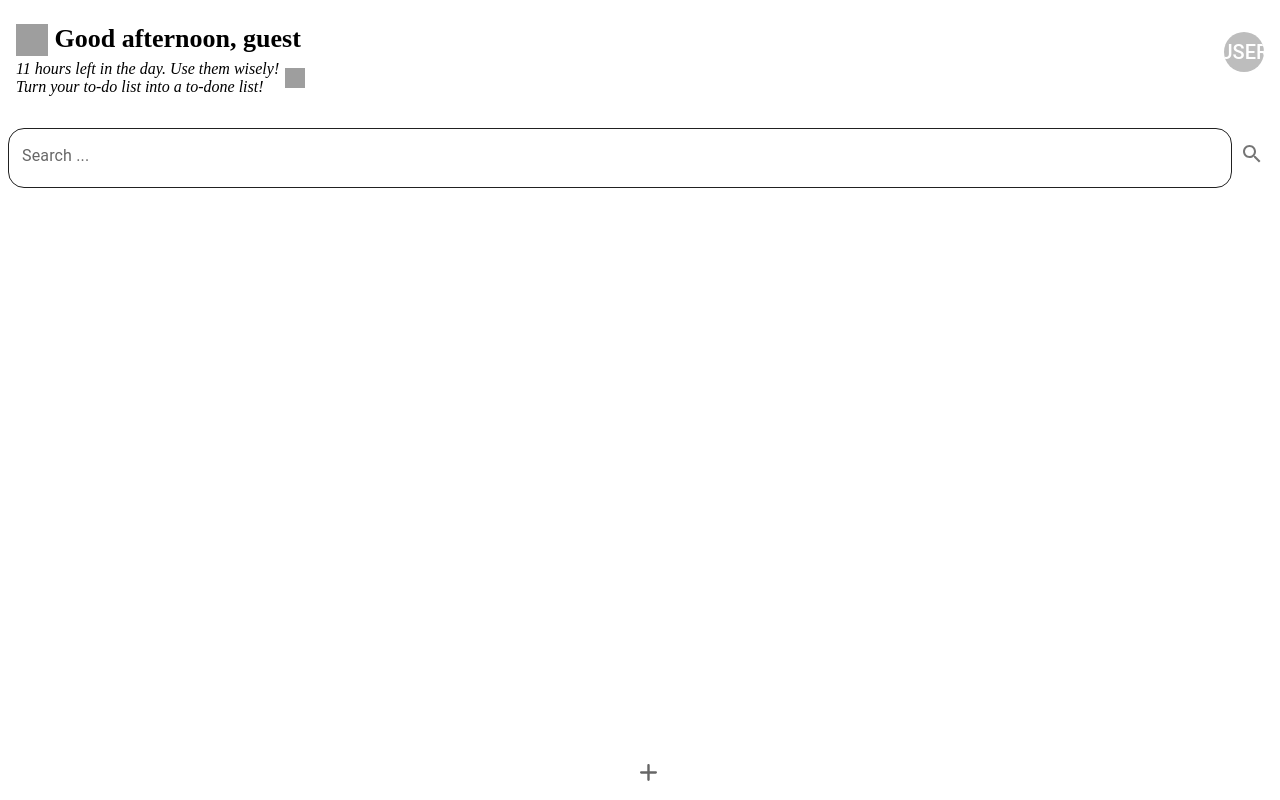
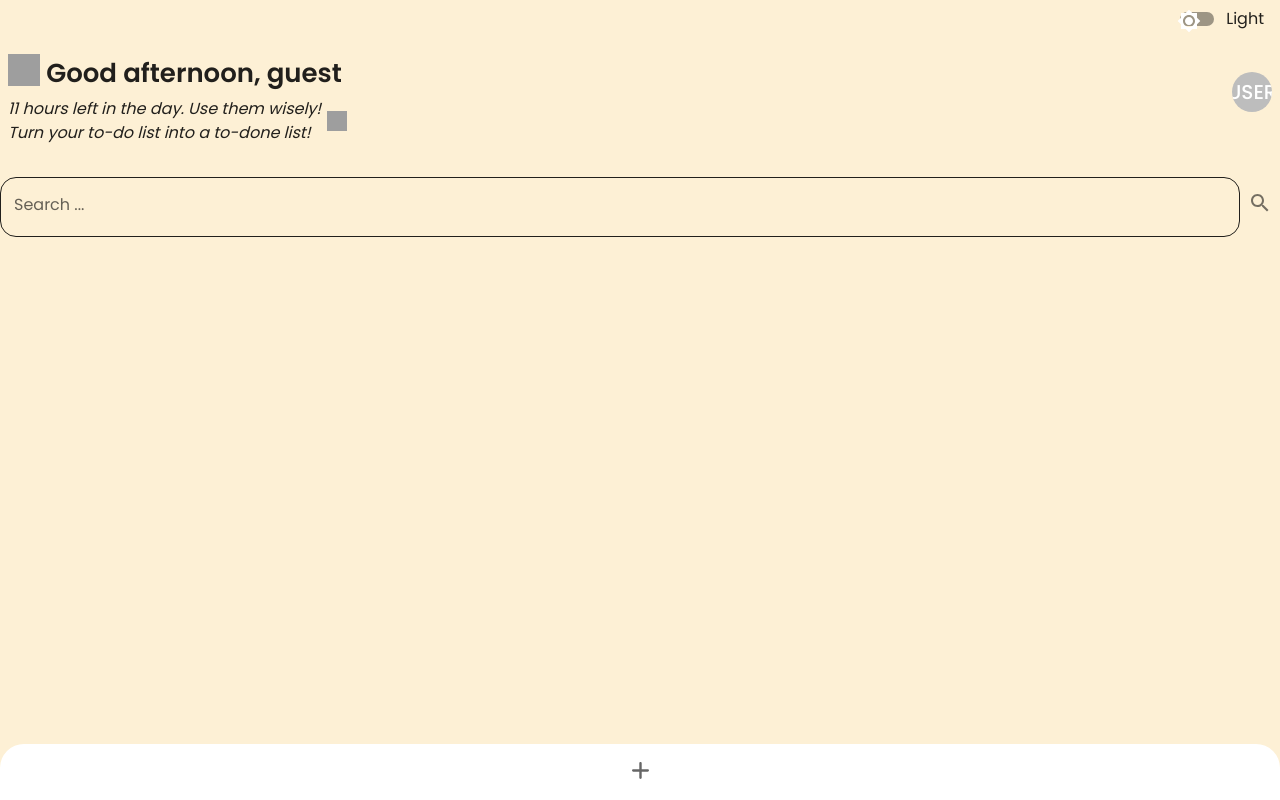
Before and after one commit to paraiii/Add-Question-App, a React (Vite) app: page / in a window 1280 px wide. Built offline with nearby package versions, Linux system fonts and the light colour scheme; grey boxes are pictures that could not be loaded.

Commit message:
Update theme color

```diff
--- a/src/App.tsx
+++ b/src/App.tsx
@@ -1,25 +1,47 @@
-import React from "react";
+import React, { useState } from "react";
 import { MainLayout } from "./layouts/MainLayout";
 import AppRouter from "./router";
-import { createTheme, ThemeProvider } from "@mui/material";
+import {
+  createTheme,
+  CssBaseline,
+  FormControlLabel,
+  styled,
+  Switch,
+  ThemeProvider,
+} from "@mui/material";
+import { createCustomTheme } from "./theme/createCustomizeTheme";
+import { Brightness4, Brightness7 } from "@mui/icons-material";
 
-export const theme = createTheme({
-  palette: {
-    primary: {
-      main: "#0052cc",
-    },
-    secondary: {
-      main: "#edf2ff",
-    },
-  },
-});
+export const App = () => {
+  const [mode, setMode] = useState<"light" | "dark">("light");
+  const toggleTheme = () => {
+    setMode((prevMode) => (prevMode === "light" ? "dark" : "light"));
+  };
+  const theme = createCustomTheme(mode);
 
-export const App: React.FC = () => {
   return (
     <ThemeProvider theme={theme}>
+      <CssBaseline />
+
+      <StyledSwitch
+        control={
+          <Switch
+            checked={mode === "dark"}
+            onChange={toggleTheme}
+            icon={<Brightness7 />}
+            checkedIcon={<Brightness4 />}
+          />
+        }
+        label={mode === "light" ? "Light" : "Dark"}
+      />
       <MainLayout>
         <AppRouter />
       </MainLayout>
     </ThemeProvider>
   );
 };
+
+const StyledSwitch = styled(FormControlLabel)`
+  display: flex;
+  justify-content: end;
+`;
--- a/src/components/tasks/QuestionList.tsx
+++ b/src/components/tasks/QuestionList.tsx
@@ -1,5 +1,5 @@
 import { Delete, Edit, PushPin } from "@mui/icons-material";
-import { IconButton } from "@mui/material";
+import { IconButton, useTheme } from "@mui/material";
 import { useQuestionContext } from "../../contexts/QuestionContext";
 import styled from "@emotion/styled";
 import { CategoryBadge } from "../CategoryBadge";
@@ -24,11 +24,12 @@ export const QuestionList = ({ filteredQuestionList }: QuestionListProps) => {
     if (a.pinned === b.pinned) return 0;
     return a.pinned ? -1 : 1; // pinned 为 true 的排在前面
   });
+  const theme = useTheme();
 
   return (
     <>
       {sortedQuestionList.map((q) => (
-        <TaskContainer key={q.id} bgColor={q.pinned ? "dark" : "light"}>
+        <TaskContainer key={q.id} bgColor={theme.palette.background.default}>
           <QuestionInfo>
             <QuestionHeader>
               {q.pinned && (
@@ -64,53 +65,3 @@ export const QuestionList = ({ filteredQuestionList }: QuestionListProps) => {
     </>
   );
 };
-
-// export const TaskContainer = styled.main`
-//   display: flex;
-//   -webkit-box-align: center;
-//   flex-direction: row;
-//   align-items: center;
-//   justify-content: space-between;
-//   padding: 16px 16px 16px 20px;
-//   border-radius: 30px;
-//   margin-top: 14px;
-//   // color: rgb(240, 240, 240);
-//   // background-color: grey;
-//   opacity: 1;
-//   border-left: 1px solid transparent;
-//   box-shadow: rgb(182, 36, 255) 0px 0px 128px -20px;
-//   filter: none;
-//   animation: 0.5s ease-in 0s 1 normal none running animation-if2l3t;
-//   transition: 0.3s !important;
-//   flex: 1 1 0%;
-// `;
-
-// export const QuestionInfo = styled.div`
-//   display: flex;
-//   flex-direction: column;
-// `;
-
-// export const Pinned = styled.div`
-//   display: flex;
-//   justify-content: left;
-//   align-items: center;
-//   opacity: 0.8;
-//   font-size: 16px;
-// `;
-// export const QuestionHeader = styled.h3`
-//   display: flex;
-//   align-items: start;
-//   flex-direction: column;
-//   gap: 10px;
-// `;
-
-// export const QuestionAnswer = styled.p`
-//   margin: 0;
-//   font-size: 18px;
-//   word-break: break-word;
-// `;
-
-// export const QuestionIconContainer = styled.div`
-//   display: flex;
-//   flex-direction: column;
-// `;
--- a/src/components/tasks/task.styled.tsx
+++ b/src/components/tasks/task.styled.tsx
@@ -1,4 +1,6 @@
+import { useTheme } from "@emotion/react";
 import styled from "@emotion/styled";
+import { Theme } from "@mui/material/styles";
 
 // Function to calculate the dynamic shadow based on the background color
 const getDynamicShadow = (bgColor: string) => {
@@ -22,7 +24,10 @@ export const TaskContainer = styled.main<{ bgColor: string }>`
   margin-top: 14px;
   opacity: 1;
   border-left: 1px solid transparent;
+  background-color: ${({ theme }) =>
+    theme.palette.primary.main}; /* 使用 MUI 主题中的 primary.main 作为背景色 */
   box-shadow: ${({ bgColor }) => getDynamicShadow(bgColor)} 0px 0px 128px -20px;
+
   filter: none;
   animation: 0.5s ease-in 0s 1 normal none running animation-if2l3t;
   transition: 0.3s !important;
--- a/src/index.css
+++ b/src/index.css
@@ -17,7 +17,7 @@
 }
 
 body {
-  font-family: "Poppins", sans-serif; /* Ensure font family applies globally */
+  font-family: "Poppins", sans-serif;
   margin: 0;
   display: flex;
   place-items: center;
--- /dev/null
+++ b/src/theme/createCustomizeTheme.ts
@@ -0,0 +1,103 @@
+import { createTheme, type ThemeOptions } from "@mui/material";
+import { ColorPalette } from "./themeConfig";
+
+const lightThemeOptions: ThemeOptions = {
+  palette: {
+    mode: "light",
+    primary: {
+      main: "#fce4ec",
+    },
+    secondary: {
+      main: "#fdf0d5",
+    },
+    background: {
+      default: ColorPalette.yellow,
+      paper: "#fff",
+    },
+    warning: {
+      main: ColorPalette.orange,
+    },
+    error: {
+      main: ColorPalette.red,
+    },
+  },
+  typography: {
+    fontFamily: '"Poppins", sans-serif',
+    h1: {
+      fontSize: "3rem",
+      fontWeight: 700,
+    },
+    h2: {
+      fontSize: "2.5rem",
+      fontWeight: 600,
+    },
+    body1: {
+      fontSize: "1rem",
+      lineHeight: 1.5,
+    },
+  },
+  components: {
+    MuiButton: {
+      styleOverrides: {
+        root: {
+          borderRadius: 8,
+          textTransform: "none",
+          padding: "8px 16px",
+        },
+      },
+    },
+  },
+};
+
+// Dark mode
+const darkThemeOptions: ThemeOptions = {
+  palette: {
+    mode: "dark",
+    primary: {
+      main: "#bb86fc", //
+    },
+    secondary: {
+      main: "#fdf0d5",
+    },
+    background: {
+      default: "#232e58",
+      paper: "#1e1e1e",
+    },
+    warning: {
+      main: ColorPalette.orange,
+    },
+    error: {
+      main: ColorPalette.red,
+    },
+  },
+  typography: {
+    fontFamily: '"Poppins", sans-serif',
+    h1: {
+      fontSize: "3rem",
+      fontWeight: 700,
+    },
+    h2: {
+      fontSize: "2.5rem",
+      fontWeight: 600,
+    },
+    body1: {
+      fontSize: "1rem",
+      lineHeight: 1.5,
+    },
+  },
+  components: {
+    MuiButton: {
+      styleOverrides: {
+        root: {
+          borderRadius: 8,
+          textTransform: "none",
+          padding: "8px 16px",
+        },
+      },
+    },
+  },
+};
+
+export const createCustomTheme = (mode: "light" | "dark") => {
+  return createTheme(mode === "light" ? lightThemeOptions : darkThemeOptions);
+};
--- /dev/null
+++ b/src/theme/themeConfig.ts
@@ -0,0 +1,59 @@
+export const ColorPalette = {
+  fontDark: "#101727",
+  fontLight: "#f0f0f0",
+  darkMode: "#383838", // TODO: add dark and light mode colors
+  lightMode: "#ffffff",
+  purple: "#b624ff",
+  red: "#ff3131",
+  orange: "#ff9318",
+  yellow: "#fdf0d5",
+} as const;
+
+export const themeConfig: {
+  [key: string]: { primaryColor: string; secondaryColor?: string };
+} = {
+  Purple: {
+    // Default dark theme
+    primaryColor: ColorPalette.purple,
+  },
+  "Light Purple": {
+    // Default light theme
+    primaryColor: ColorPalette.purple,
+    secondaryColor: "#edeef6",
+  },
+  Blue: {
+    primaryColor: "#2a93d5",
+  },
+  "Minty Fresh": {
+    primaryColor: "#26C6DA",
+    secondaryColor: "#E0F7FA",
+  },
+  Pink: {
+    primaryColor: "#e5369a",
+  },
+  "Blush Blossom": {
+    primaryColor: "#EC407A",
+    secondaryColor: "#FCE4EC",
+  },
+  "Ultra Pink": {
+    primaryColor: "#ff0090",
+    secondaryColor: "#ff94d1",
+  },
+  Cheesecake: {
+    primaryColor: "#E14C94",
+    secondaryColor: "#FDF0D5",
+  },
+  "Dark Orange": {
+    primaryColor: "#FF5631",
+    secondaryColor: "#0D0D0D",
+  },
+  "Light Orange": {
+    primaryColor: "#F26E56",
+    secondaryColor: "#F6F6F6",
+  },
+  Aurora: {
+    primaryColor: "#00e952",
+    secondaryColor: "#011926",
+  },
+  // Add new themes here
+};
```
Also changed, not shown: src/theme/muiComponents.ts (added, +63 -0 lines), src/types/emotion.d.ts (added, +19 -0 lines).
